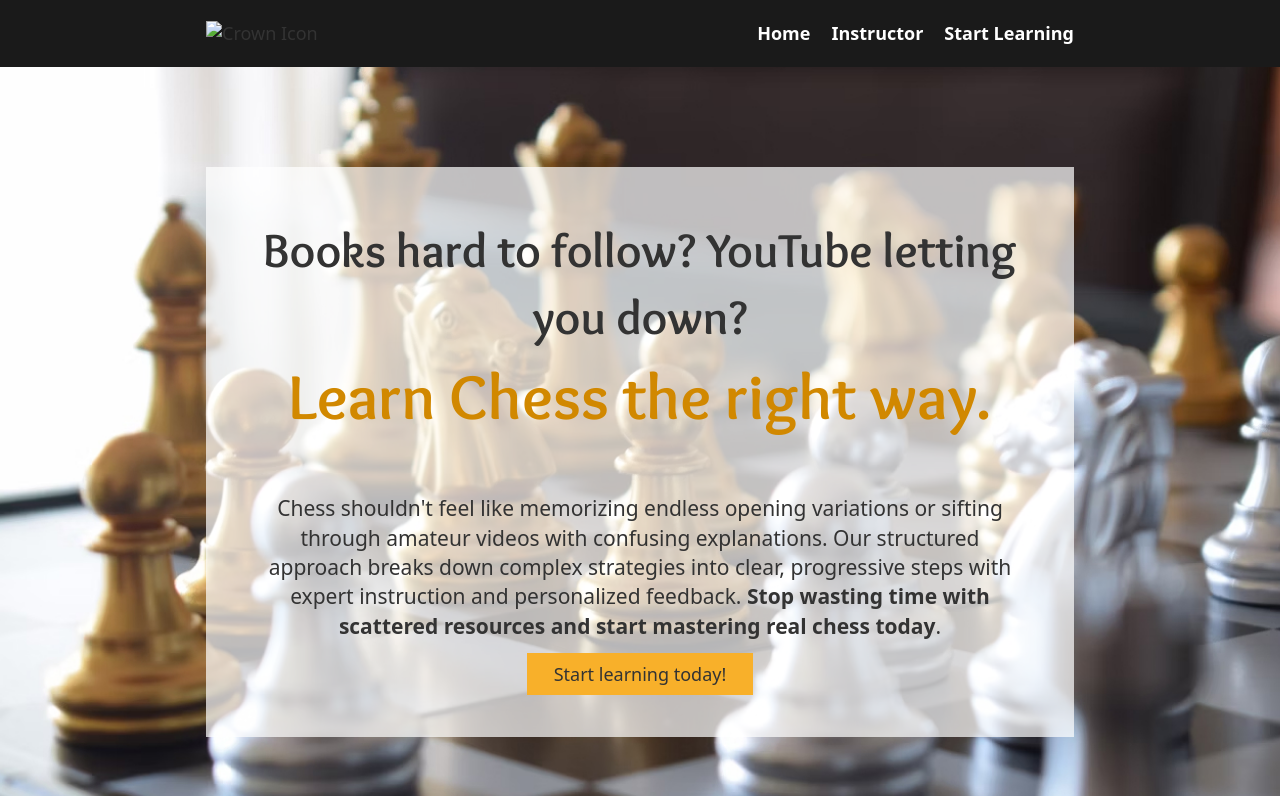
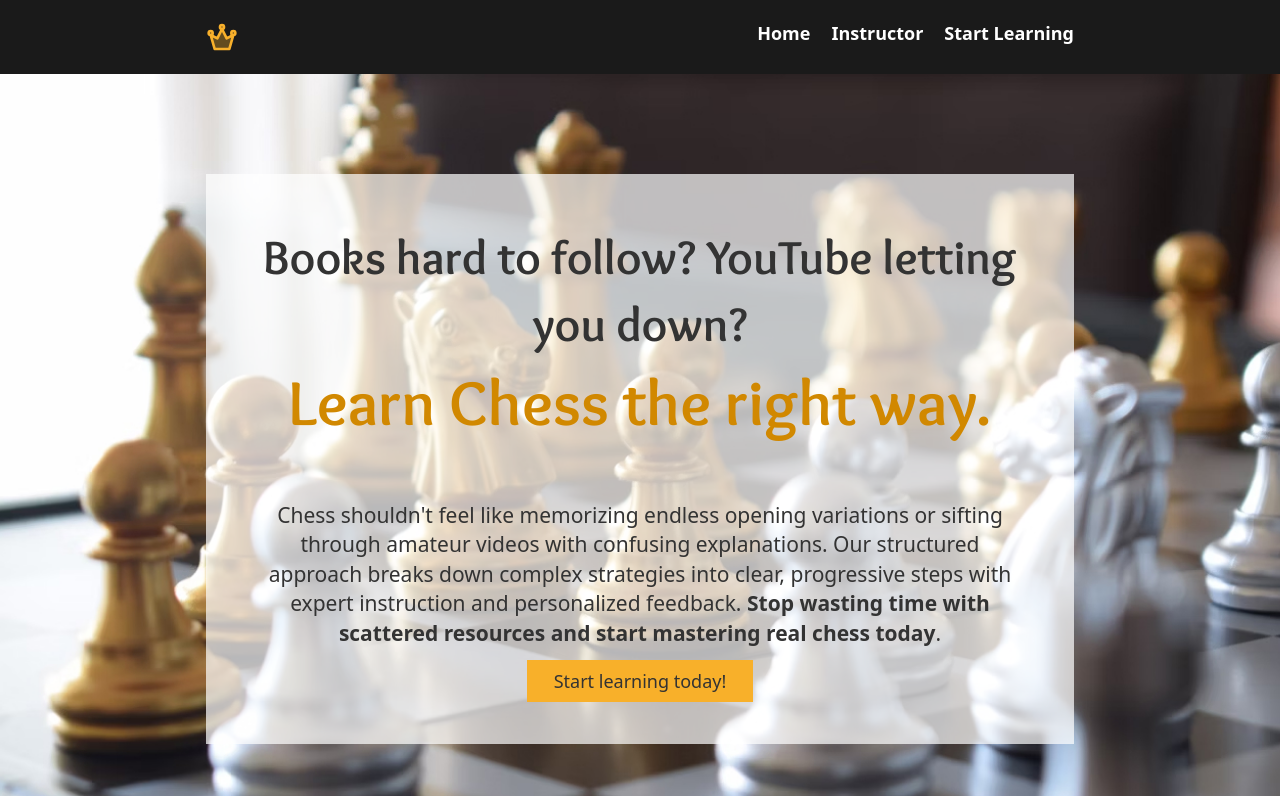
Before and after one commit to mrsMatheusRocha/Chess, a plain HTML site: page index.html in a window 1280 px wide. Shown: the top 796 px of the page. Drawn offline with Linux system fonts and the light colour scheme.

Commit message:
update crown icon reference and add new SVG file

```diff
--- a/index.html
+++ b/index.html
@@ -11,7 +11,7 @@
     <header class="page-header">
       <div class="wrapper">
         <div class="page-header-layout">
-          <img src="/images/crown.svg" alt="Crown Icon" />
+          <img src="/images/crown (1).svg" alt="Crown Icon" />
 
           <nav class="primary-nav">
             <ul>
```
Also changed, not shown: instructor.html (+1 -1 lines), images/crown (1).svg (added).
